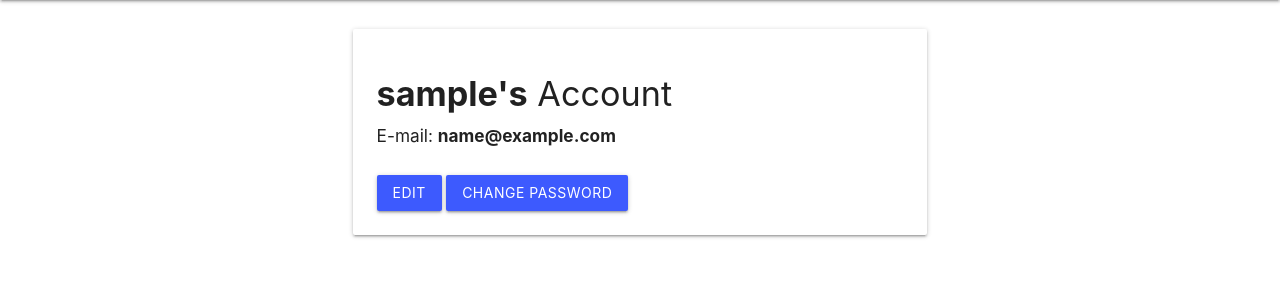
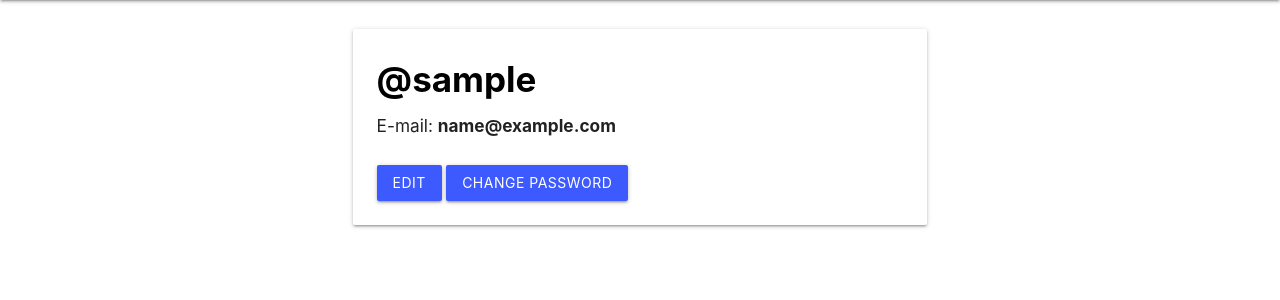
Before and after one commit to olafszymanski/Quizlly, a Flask app: page /account in a window 1280 px wide. Shown: the part 64-364 px from the top of the page. Run offline with Flask 2, Linux system fonts and the light colour scheme; the visitor is signed in with stand-in values (Sample User, id 1); data comes from the database, SQL or seed files in the repository.

Commit message:
Made some graphical improvements.

```diff
--- a/quizlly/static/css/styles.css
+++ b/quizlly/static/css/styles.css
@@ -1,3 +1,11 @@
 .text-muted {
     color: #909090
 }
+
+.card-title {
+    font-size: 35px;
+}
+
+.remove-color {
+    color: black;
+}
--- a/quizlly/templates/users/account.html
+++ b/quizlly/templates/users/account.html
@@ -3,7 +3,7 @@
     <div class="row">
         <div class="col s12 m10 l8 offset-m1 offset-l2">
             <div class="card-panel">
-                <span class="card-title"><h4><b>{{ current_user.username }}'s</b> Account</h4></span>
+                <span class="card-title"><a href="{{ url_for('users.account') }}" class="remove-color"><b>@{{ current_user.username }}</b></a></span>
                 <h6>E-mail: <b>{{ current_user.email }}</b></h6>
                 <br>
                 <a href="{{ url_for('users.edit') }}" class="btn indigo accent-3">Edit</a>
--- a/quizlly/templates/users/change_password.html
+++ b/quizlly/templates/users/change_password.html
@@ -1,10 +1,11 @@
 {% extends 'base.html' %}
 {% block content %}
     <div class="row">
-        <h4>Change Password</h4>
         <form action="" method="post" class="col s12">
             {{ form.hidden_tag() }}
             <div class="row">
+                <div class="col s12 m10 l8 offset-m1 offset-l2">
+                    <h4>Change Password</h4>
                     <div class="input-field col s12">
                         {{ form.password.label }}
                         {{ form.password(class='validate') }}
@@ -25,6 +26,8 @@
                     </div>
                     <div class="row center">
                         {{ form.submit(class='btn btn-large indigo accent-3') }}
+                        <a href="{{ url_for('users.account') }}" class="btn btn-large red darken-4">Cancel</a>
+                    </div>
                 </div>
             </div>
         </form>
--- a/quizlly/templates/users/edit.html
+++ b/quizlly/templates/users/edit.html
@@ -1,10 +1,11 @@
 {% extends 'base.html' %}
 {% block content %}
     <div class="row">
-        <h4>Edit</h4>
         <form action="" method="post" class="col s12">
             {{ form.hidden_tag() }}
             <div class="row">
+                <div class="col s12 m10 l8 offset-m1 offset-l2">
+                    <h4>Edit</h4>
                     <div class="input-field col s12">
                         {{ form.username.label }}
                         {{ form.username(class='validate') }}
@@ -34,6 +35,8 @@
                     </div>
                     <div class="row center">
                         {{ form.submit(class='btn btn-large indigo accent-3') }}
+                        <a href="{{ url_for('users.account') }}" class="btn btn-large red darken-4">Cancel</a>
+                    </div>
                 </div>
             </div>
         </form>
--- a/quizlly/templates/users/login.html
+++ b/quizlly/templates/users/login.html
@@ -1,10 +1,11 @@
 {% extends 'base.html' %}
 {% block content %}
     <div class="row">
-        <h4>Log In</h4>
         <form action="" method="post" class="col s12">
             {{ form.hidden_tag() }}
             <div class="row">
+                <div class="col s12 m10 l8 offset-m1 offset-l2">
+                    <h4>Log In</h4>
                     <div class="input-field col s12">
                         {{ form.username_or_email.label }}
                         {{ form.username_or_email(class='validate') }}
@@ -28,6 +29,7 @@
                     </div>
                     <small class="text-muted right">Don't have an account? <a href="{{ url_for('users.signup') }}">Sign Up</a></small>
                 </div>
+            </div>
         </form>
     </div>
 {% endblock %}
--- a/quizlly/templates/users/signup.html
+++ b/quizlly/templates/users/signup.html
@@ -1,10 +1,11 @@
 {% extends 'base.html' %}
 {% block content %}
     <div class="row">
-        <h4>Sign Up</h4>
         <form action="" method="post" class="col s12">
             {{ form.hidden_tag() }}
             <div class="row">
+                <div class="col s12 m10 l8 offset-m1 offset-l2">
+                    <h4>Sign Up</h4>
                     <div class="input-field col s12">
                         {{ form.username.label }}
                         {{ form.username(class='validate') }}
@@ -46,6 +47,7 @@
                     </div>
                     <small class="text-muted right">Already have an account? <a href="{{ url_for('users.login') }}">Log In</a></small>
                 </div>
+            </div>
         </form>
     </div>
 {% endblock %}
```
Lines whose indentation alone changed are shown as unchanged.
